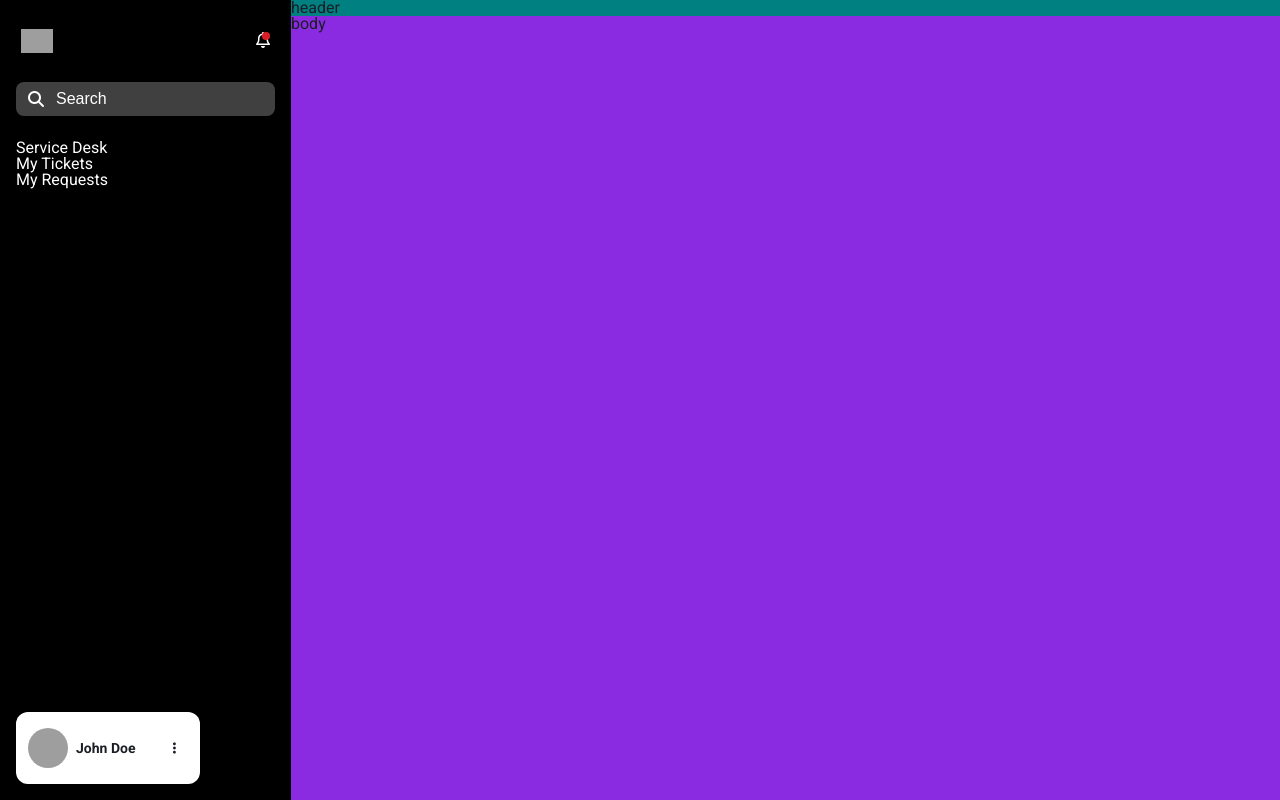
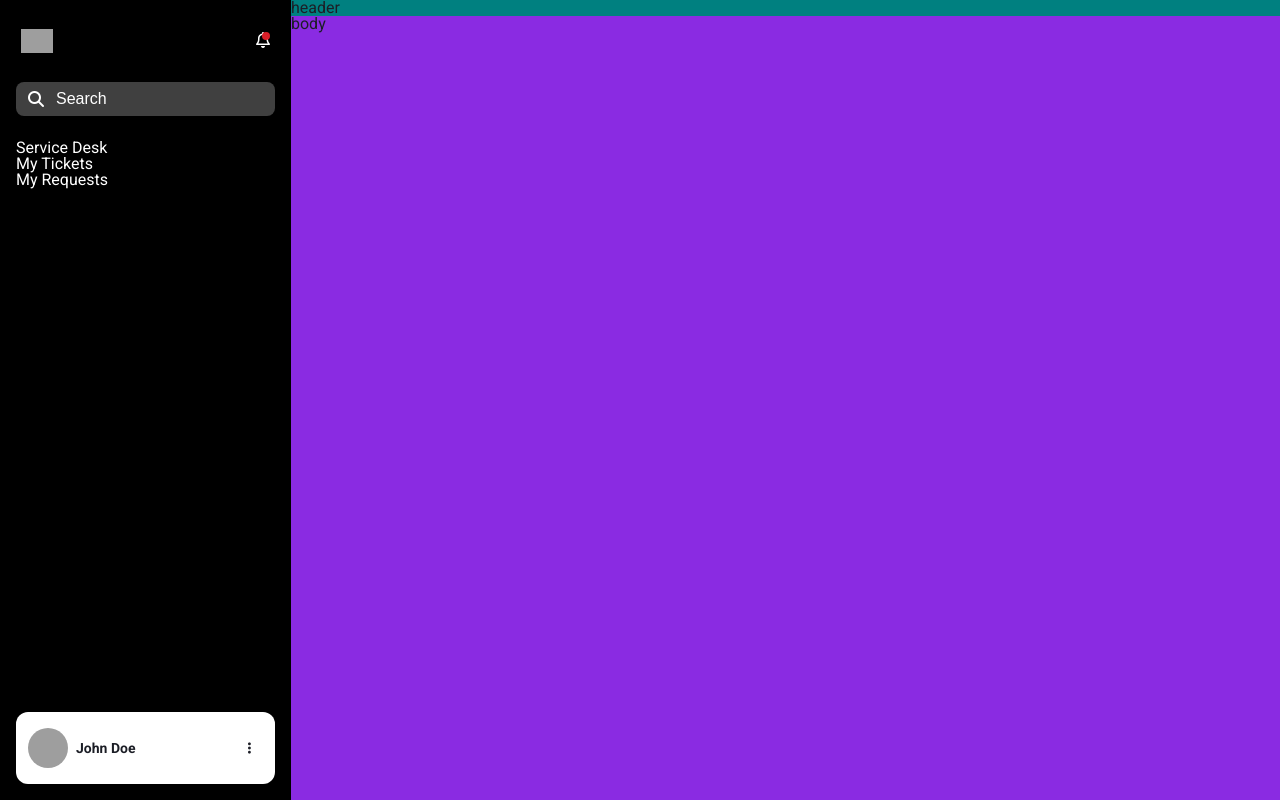
Before and after one commit to VishnuVNairCodes/deskday, a React (Create React App) app: page / in a window 1280 px wide. Built offline with nearby package versions, Linux system fonts and the light colour scheme; grey boxes are pictures that could not be loaded.

Commit message:
style: remove fixed width AsideLogout

```diff
--- a/src/components/AsideLogout/AsideLogout.css
+++ b/src/components/AsideLogout/AsideLogout.css
@@ -4,7 +4,6 @@
   align-items: center;
   gap: 8px;
   padding: 1.6rem 2.4rem 1.6rem 1.2rem;
-  width: 18.4rem;
   border-radius: 1.2rem;
   color: var(--clr-font-default);
   background-color: var(--clr-white);
```
